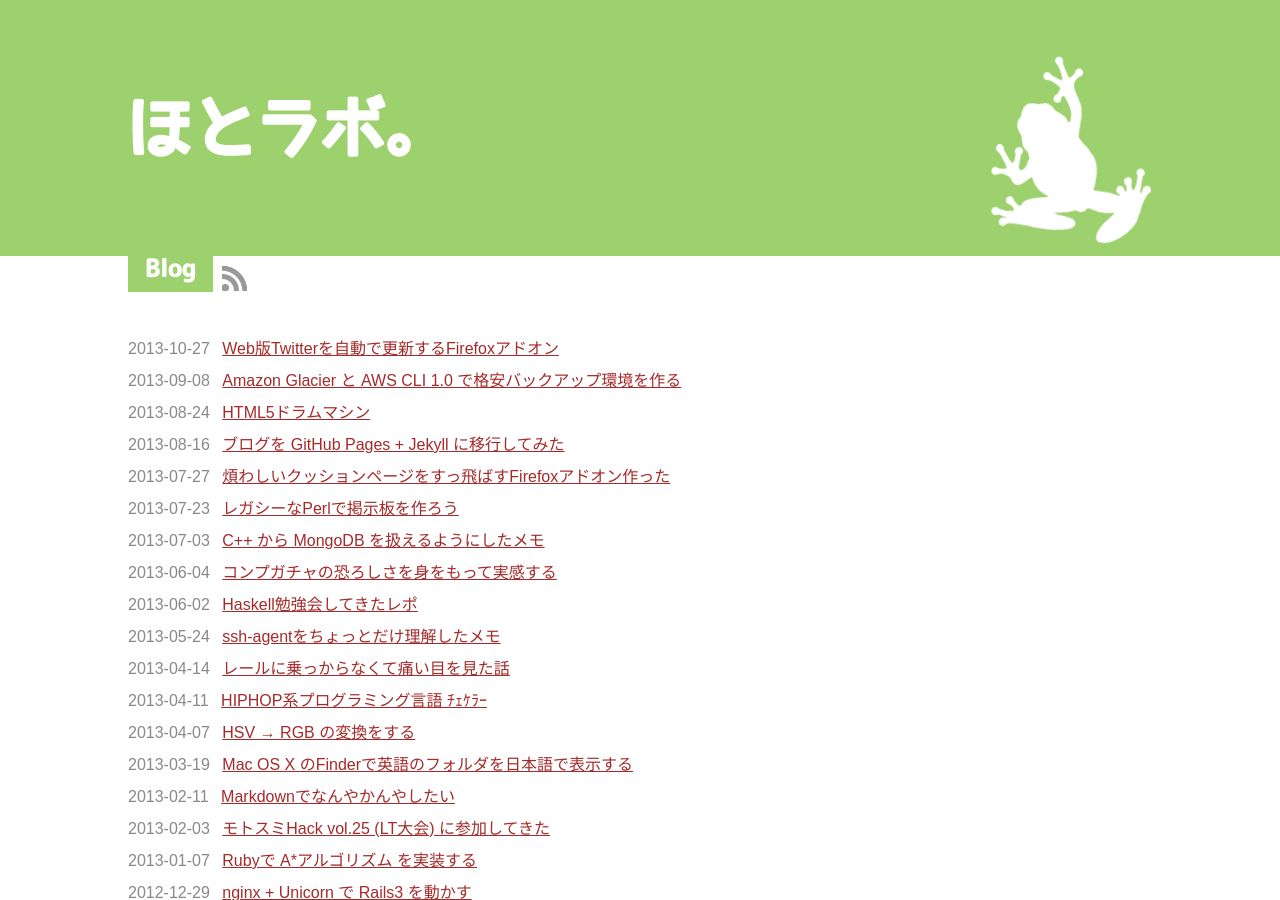
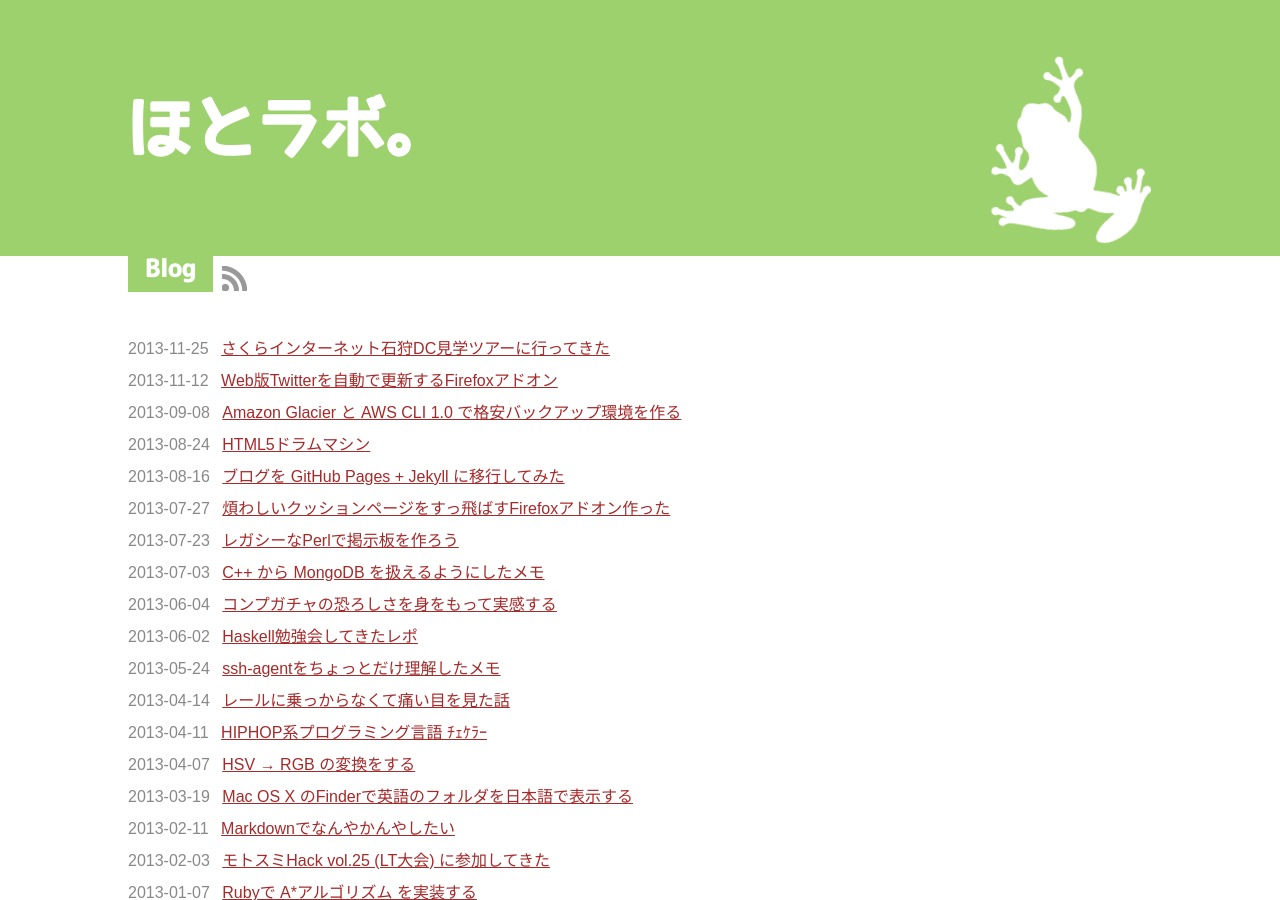
Before and after one commit to hoto17296/blog, a Jekyll site: the page built from index.html, in a window 1280 px wide and 900 px high. Built offline with Jekyll 4.4.1, drawn with Linux system fonts in a browser that asks for light colours; Markdown is read by kramdown in place of the engine named in the settings; comment, search, counter and statistics services are not loaded; some of the changed lines change nothing that is shown.

Commit message:
sakura_dc

```diff
--- a/_posts/2013-11-12-tweet_clicker.md
+++ b/_posts/2013-11-12-tweet_clicker.md
@@ -1,7 +1,7 @@
 ---
 layout: post
 title: 'Web版Twitterを自動で更新するFirefoxアドオン'
-date: 2013-10-27
+date: 2013-11-12
 tags: [Firefox]
 description: 'Web版Twitterで新しいツイートを取得したら自動でクリックしてくれるFirefoxアドオン作ったった'
 image: 'tweetclicker.png'
--- /dev/null
+++ b/_posts/2013-11-25-sakura_dc.md
@@ -0,0 +1,125 @@
+---
+layout: post
+title: 'さくらインターネット石狩DC見学ツアーに行ってきた'
+date: 2013-11-25
+tags: [さくらインターネット,石狩DC]
+description: ''
+image: 'sakura_dc/server.jpg'
+---
+<script async src="//platform.twitter.com/widgets.js" charset="utf-8"></script>
+![エントランス](/images/sakura_dc/entrance.jpg)
+
+さくらインターネットの [第2回 さくら石狩DC見学ツアー][hatena] に行ってきたレポート。
+
+[hatena]:http://b.hatena.ne.jp/articles/201310/16458
+
+## 初北海道だ！！
+
+普段は旅行もあまりしないので本州からほとんど出たことがない俺氏、
+行きの道中では本来の目的を忘れて**北海道のガイドブックを読み耽る**という舞い上がりを見せる。
+
+<blockquote class="twitter-tweet" lang="en"><p>でっかいどー！！ <a href="https://twitter.com/search?q=%23%E7%9F%B3%E7%8B%A9DC&amp;src=hash">#石狩DC</a></p>&mdash; ほと (@hoto17296) <a href="https://twitter.com/hoto17296/statuses/404087292546920449">November 23, 2013</a></blockquote>
+
+空港に着いただけでこのテンションである。
+
+ところで、試される大地・北海道ならたとえ11月といえども凍える寒さなんじゃないかと思って**防寒着フル装備**で参加したのだけど、着いてみたら名古屋とほとんど変わらなくて拍子抜けした。
+多分たまたま温かい日にあたったのだろう。
+
+## 石狩DCに到着
+![外観](/images/sakura_dc/exterior.jpg)
+外観こんな感じ。
+いかにもデータセンター！という雰囲気のスタイリッシュかつ壮大な建物。
+
+現在２号棟まで出来ていて、８号棟まで作れるだけの敷地があるとのこと。
+８号棟が完成する頃には日本のITはどれくらい進歩しているのだろう。
+
+
+## そんなことより腹ごしらえだ！！
+![石狩丼](/images/sakura_dc/lunch.jpg)
+館内に入ると待っていたのは、昨年の第１回開催時の感想エントリを読んで今回すごく楽しみにしていた**石狩丼**。
+<s>むしろこれが目当てだったと言っても過言ではない。</s>
+
+ウニだのホタテだのイクラだの、**ここは天国かと思った**。
+あと添え物のワサビが美味しかった。酒が欲しくなる。
+
+## いざサーバールームへ
+昼食の感動も覚めやまぬ間に館内見学へ。
+
+![サーバールーム入口](/images/sakura_dc/security.jpg)
+予想はしていたけどやはり超厳重なセキュリティ。
+
+![サーバールーム](/images/sakura_dc/server.jpg)
+ところ狭しと並ぶサーバーラック。
+自分のVPSやクラウドサーバもここで動いているのかと思うと胸が熱くなる。
+
+奥に見えるのが冷風の吹き出し口で、排熱は天井に送られていく。
+ちなみにその排熱を利用して事務室の暖房にしたりもしているらしい。効率的。
+
+![サーバールーム天井](/images/sakura_dc/cable.jpg)
+天井には素晴らしく綺麗にまとめられたケーブル類が走っている。
+男子は総じてこういうのに弱いんじゃないだろうか。中二心をくすぐられる。
+
+## その他の設備
+サーバールームの他にも、
+**6万6000Vもの高電圧を引き込む特高電気室**
+とか
+万が一の事態に備えての**V16クアッドターボディーゼル発電機**
+とか見せてもらったけど、そのあたりは以下のエントリで詳しく書かれているので割愛。
+
+> [中2病を実現？！ さくらインターネット石狩DCを、はてなのエンジニアが見学してみた](http://b.hatena.ne.jp/articles/201112/6733)
+
+## さくらの方による説明タイム
+
+![田中社長](/images/sakura_dc/presentation.jpg)
+左に立っているのが田中社長。
+OSC名古屋のときにも一度お会いしたのだけれど、いい意味で社長っぽさがなくて親しみやすい雰囲気の方だった。
+しかも、自身が技術畑の出身であるとはいえ、社長という立場でありながら技術的な質問にまですべてキッチリ答えていて本当に凄いと思った。
+トップがしっかりと現場を把握しているからこそうまく回していけるんだなぁ、と。
+
+![ライブリブート](/images/sakura_dc/reboot.jpg)
+サーバールームとビデオ通話を繋いで、サーバーの再起動を生実演。
+
+再起動するサーバを間違えようものなら大惨事になりかねないので、絶対にオペレーションミスが起こらないようにIPアドレスなどを何度も指差し確認してから再起動する。
+
+<blockquote class="twitter-tweet" lang="en"><p>Nice reboot <a href="https://twitter.com/search?q=%23%E7%9F%B3%E7%8B%A9DC&amp;src=hash">#石狩DC</a></p>&mdash; こんにちは。0x19歳です (@naota344) <a href="https://twitter.com/naota344/statuses/404148548213547008">November 23, 2013</a></blockquote>
+Nice reboot.
+
+## 懇親会
+![懇親会](/images/sakura_dc/chapel.jpg)
+
+懇親会のときにLT大会もあったのだけど、自分もスライド準備していけばよかったと後悔(´･\_･\`)
+
+いろいろな人と交流したりLTを聴いていた感じ、やっぱりIT業界の凄そうな人ばかりが参加していて、短い懇親会の時間だったけどタメになる話がたくさん聞けてよかった。
+
+(ちなみにこのツアーの倍率は６倍だったらしい。<s>なんで俺当選したんだろう。</s>)
+
+![カニ](/images/sakura_dc/kani.jpg)
+カニ！！！！！
+
+## 二日目
+二日目には**石狩DCのもっと深いところを見学できるオプショナルツアー**があったのだけれど、
+これには**参加せずに札幌市内を観光して回っていた**ので、その模様は他の方のブログでご確認あれ。
+
+![雪ミク2013](/images/sakura_dc/miku.jpg)
+（新千歳空港限定のガチャガチャで雪ミク2013verを引き当てて歓喜する俺氏。）
+
+大満足の２日間だった。
+
+## ツアーを通して感じたこと
+正直な話、
+説明を聞いても空調関係だとか電源設備だとかの用語が全然わからなかったり、
+**PUE:1.08**っていう値を見ても(本当はめちゃ凄いんだろうけど)いまいちピンとこなかったり、
+ハードウェア関連の話が自分が思ってた以上に疎いんだということに気づいた。
+
+最近では仮想サーバとかの技術が発展してきて、
+エンジニアであってもハードウェアのことはほとんど気にしなくてもいい非常に便利な時代になったのだけれど、
+それ故に**VPSやクラウドサーバのことを雲の上にある魔法の資源のように感じてしまっていた**のかもしれない。
+
+しかし当然のことながら、それは魔法の資源でもなんでもなくて物理的なサーバがデータセンターにあるわけで、それらを**安価で安定して利用できるのは運用してくれる人たちがいてこそ**だということを忘れていた気がする。
+
+来年４月からはとうとうエンジニアとして社会に出るわけだけれど、今回のツアーに参加したことで、業務用のサーバに対しても感謝の念を持ってsshできることだろう。
+
+## おわりに
+**さくらインターネット最高！！！**
+
+これからもお世話になります！
```
Also changed, not shown: images/sakura_dc/cable.jpg (added), images/sakura_dc/chapel.jpg (added), images/sakura_dc/entrance.jpg (added), images/sakura_dc/exterior.jpg (added), images/sakura_dc/kani.jpg (added), images/sakura_dc/lunch.jpg (added), images/sakura_dc/miku.jpg (added), images/sakura_dc/presentation.jpg (added), images/sakura_dc/reboot.jpg (added), images/sakura_dc/security.jpg (added), images/sakura_dc/server.jpg (added), images/sakura_dc/status.jpg (added).
